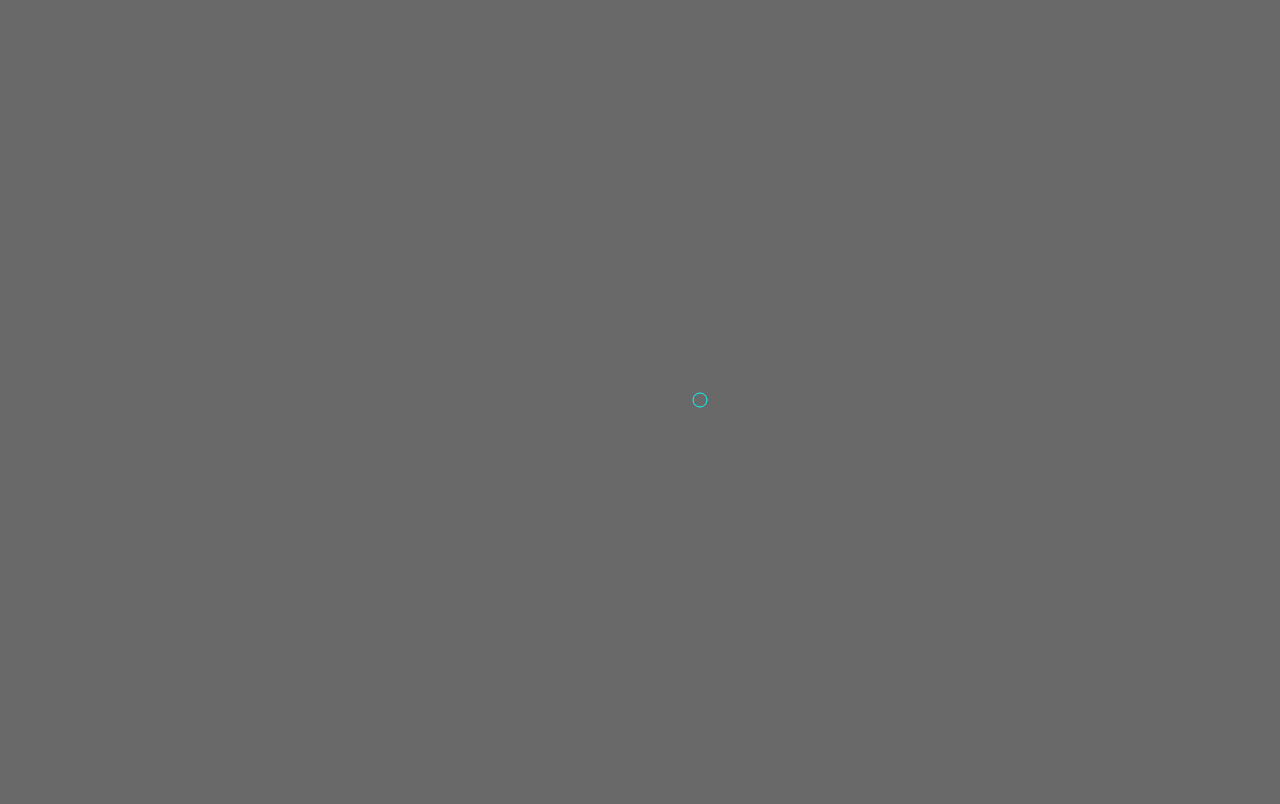
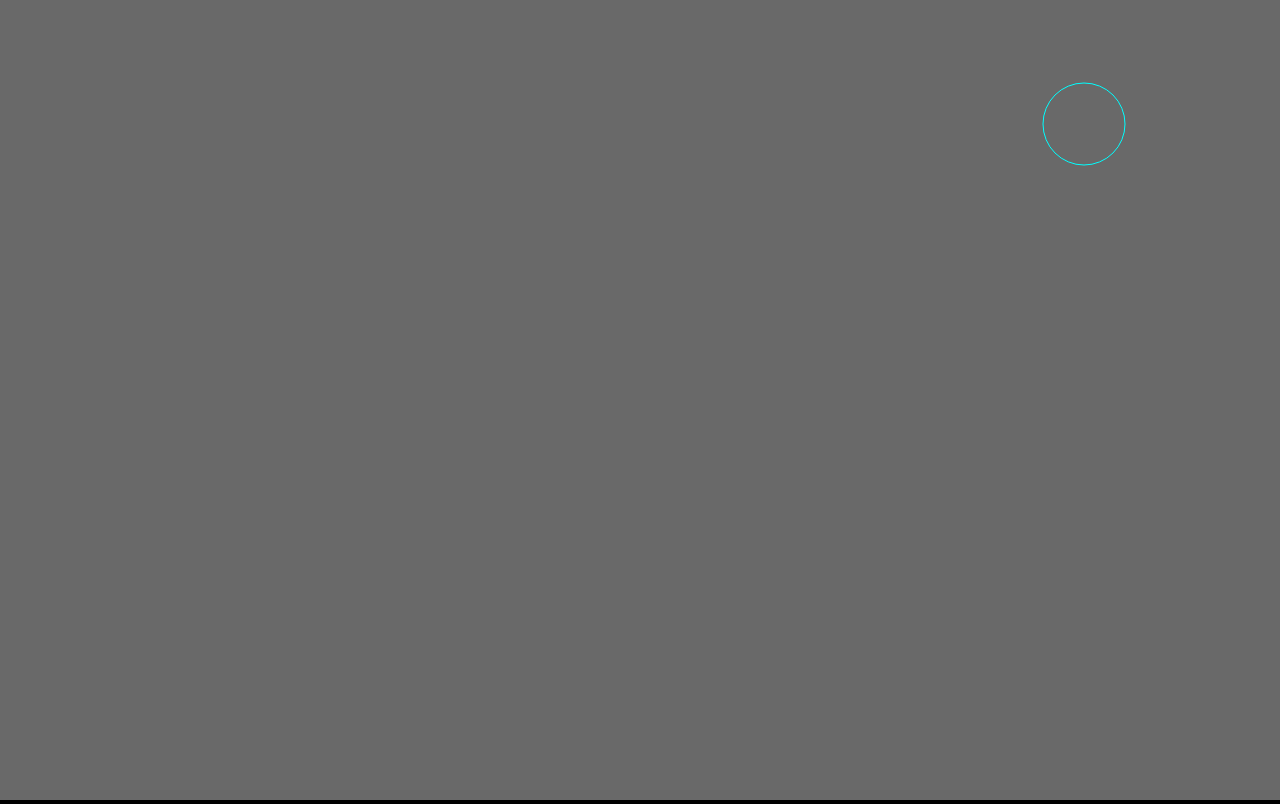
Before and after one commit to MarcineG/JS_Circles, a plain HTML site: page index.html in a window 1280 px wide. Drawn offline with Linux system fonts and the light colour scheme.

Commit message:
Circle object

```diff
--- a/script.js
+++ b/script.js
@@ -2,48 +2,52 @@ let canvas = document.querySelector('canvas');
 canvas.width = window.innerWidth;
 canvas.height = window.innerHeight;
 let c = canvas.getContext('2d');
-/*
-c.fillStyle = 'blue';
-c.fillRect(100,100,100,100);
 
-//Line
-c.beginPath();
-c.moveTo(50,300);
-c.lineTo(300,100);
-c.lineTo(200,300);
-c.strokeStyle = "red";
-c.stroke();
 
-//Arcs
-for(let i = 0; i<=100 ; i+=10)
-{
-    c.beginPath();
-    c.strokeStyle = "green";
-    c.arc(200+i,200+i,30+i,0,Math.PI*2,false);
-    c.stroke();
+let radius=40,
+    maxRadius = 40,
+    dy=(Math.random() - 0.5) * 10,
+    dx=(Math.random() - 0.5) * 10,
+    dr=0,
+    x = Math.random() * innerWidth,
+    y = Math.random() * innerHeight;
+
+
+
+
+
+function Circle(x,y,dx,dy,radius) {
+    this.x = x;
+    this.y = y;
+    this.dx = dx;
+    this.dy = dy;
+    this.radius = radius;
+
+    this.draw = function() {
+        c.beginPath();
+        c.arc(this.x+this.dx,this.y+this.dy,1+this.radius,0,Math.PI*2,false);
+        c.strokeStyle = "aqua";
+        c.stroke();
+    };
+
+    this.update = function() {
+        //Bounce of walls
+        if(this.x + this.radius > innerWidth || this.x <= 0) {this.dx = -this.dx;}
+        if(this.y + this.radius > innerHeight || this.y <= 0) {this.dy = -this.dy;}
+        this.x+=this.dx;
+        this.y+=this.dy;
+        this.draw();
+    }
 }
-for(let i = 0; i<=50 ; i+=1)
-{
-    c.beginPath();
-    let x = Math.random()*window.innerWidth;
-    let y = Math.random()*window.innerHeight;
-    c.strokeStyle = "aqua";
-    c.arc(x,y,30+i,0,Math.PI*2,false);
-    c.stroke();
-}*/
 
-let x=1,y=1;
-    requestAnimationFrame(animate);
 
+let first = new Circle(200,200,4,4,40);
+
+requestAnimationFrame(animate);
 
 function animate() {
     requestAnimationFrame(animate);
     c.clearRect(0,0,innerWidth,innerHeight);
-    c.beginPath();
-    c.arc(400+y,400,1+x,0,Math.PI*2,false);
-    c.strokeStyle = "aqua";
-    c.stroke();
-    if(x > 50) {x=0;}
-    else {x+=2;}
-    y++;
+    first.update();
+
 }
--- a/sheet.css
+++ b/sheet.css
@@ -1,5 +1,8 @@
 body {
-    background-color: dimgrey;
+    background-color: black;
     margin: 0;
 
 }
+canvas {
+    background-color: dimgrey;
+}
```
